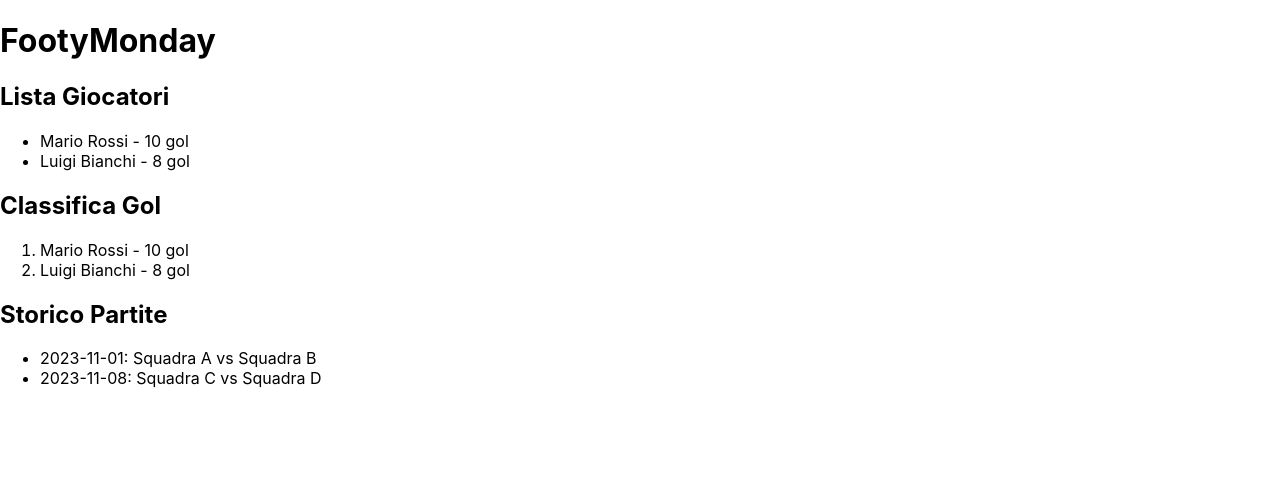
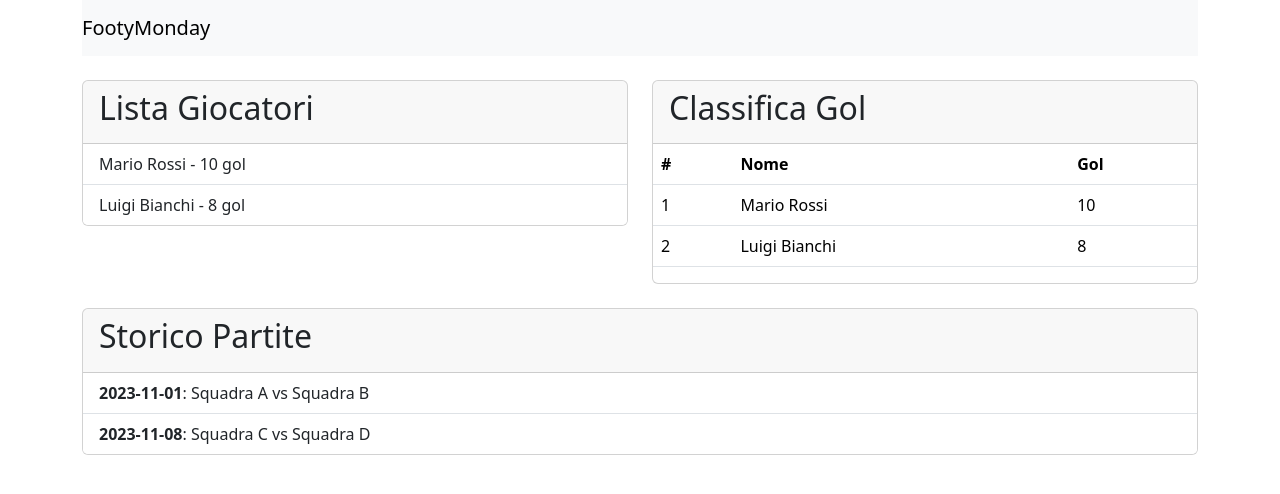
Before and after one commit to YoungOldMan92/FootyMonday, a React (Create React App) app in the folder frontend/: page / in a window 1280 px wide. Shown: the top 494 px of the page. Built offline with nearby package versions, Linux system fonts and the light colour scheme.

Commit message:
Aggiunto Bootstrap e migliorato il layout dei componenti

```diff
--- a/frontend/package.json
+++ b/frontend/package.json
@@ -6,9 +6,10 @@
     "@testing-library/jest-dom": "^5.17.0",
     "@testing-library/react": "^13.4.0",
     "@testing-library/user-event": "^13.5.0",
+    "bootstrap": "^5.3.3",
     "react": "^18.3.1",
     "react-dom": "^18.3.1",
-    "react-scripts": "5.0.1",
+    "react-scripts": "^5.0.1",
     "web-vitals": "^2.1.4"
   },
   "scripts": {
--- a/frontend/src/App.js
+++ b/frontend/src/App.js
@@ -5,14 +5,24 @@ import GoalLeaderboard from './components/GoalLeaderboard';
 
 function App() {
   return (
-    <div className="App">
-      <header>
-        <h1>FootyMonday</h1>
+    <div className="container">
+      <header className="mb-4">
+        <nav className="navbar navbar-expand-lg navbar-light bg-light">
+          <a className="navbar-brand" href="#">FootyMonday</a>
+        </nav>
       </header>
       <main>
-        <PlayerList />
-        <GoalLeaderboard />
-        <MatchHistory />
+        <div className="row">
+          <div className="col-md-6">
+            <PlayerList />
+          </div>
+          <div className="col-md-6">
+            <GoalLeaderboard />
+          </div>
+        </div>
+        <div className="mt-4">
+          <MatchHistory />
+        </div>
       </main>
     </div>
   );
--- a/frontend/src/components/GoalLeaderboard.js
+++ b/frontend/src/components/GoalLeaderboard.js
@@ -7,15 +7,28 @@ function GoalLeaderboard() {
   ];
 
   return (
-    <div>
-      <h2>Classifica Gol</h2>
-      <ol>
-        {leaderboard.map((player) => (
-          <li key={player.id}>
-            {player.name} - {player.goals} gol
-          </li>
-        ))}
-      </ol>
+    <div className="card">
+      <div className="card-header">
+        <h2>Classifica Gol</h2>
+      </div>
+      <table className="table">
+        <thead>
+          <tr>
+            <th>#</th>
+            <th>Nome</th>
+            <th>Gol</th>
+          </tr>
+        </thead>
+        <tbody>
+          {leaderboard.map((player, index) => (
+            <tr key={player.id}>
+              <td>{index + 1}</td>
+              <td>{player.name}</td>
+              <td>{player.goals}</td>
+            </tr>
+          ))}
+        </tbody>
+      </table>
     </div>
   );
 }
--- a/frontend/src/components/MatchHistory.js
+++ b/frontend/src/components/MatchHistory.js
@@ -7,12 +7,14 @@ function MatchHistory() {
   ];
 
   return (
-    <div>
-      <h2>Storico Partite</h2>
-      <ul>
+    <div className="card">
+      <div className="card-header">
+        <h2>Storico Partite</h2>
+      </div>
+      <ul className="list-group list-group-flush">
         {matches.map((match) => (
-          <li key={match.id}>
-            {match.date}: {match.teamA} vs {match.teamB}
+          <li key={match.id} className="list-group-item">
+            <strong>{match.date}</strong>: {match.teamA} vs {match.teamB}
           </li>
         ))}
       </ul>
--- a/frontend/src/components/PlayerList.js
+++ b/frontend/src/components/PlayerList.js
@@ -7,11 +7,13 @@ function PlayerList() {
   ]);
 
   return (
-    <div>
-      <h2>Lista Giocatori</h2>
-      <ul>
+    <div className="card">
+      <div className="card-header">
+        <h2>Lista Giocatori</h2>
+      </div>
+      <ul className="list-group list-group-flush">
         {players.map((player) => (
-          <li key={player.id}>
+          <li key={player.id} className="list-group-item">
             {player.name} - {player.goals} gol
           </li>
         ))}
--- a/frontend/src/index.js
+++ b/frontend/src/index.js
@@ -3,6 +3,8 @@ import ReactDOM from 'react-dom/client';
 import './index.css';
 import App from './App';
 import reportWebVitals from './reportWebVitals';
+import 'bootstrap/dist/css/bootstrap.min.css';
+
 
 const root = ReactDOM.createRoot(document.getElementById('root'));
 root.render(
```
Also changed, not shown: 1 other file (tests, documents, lock files or other folders).
